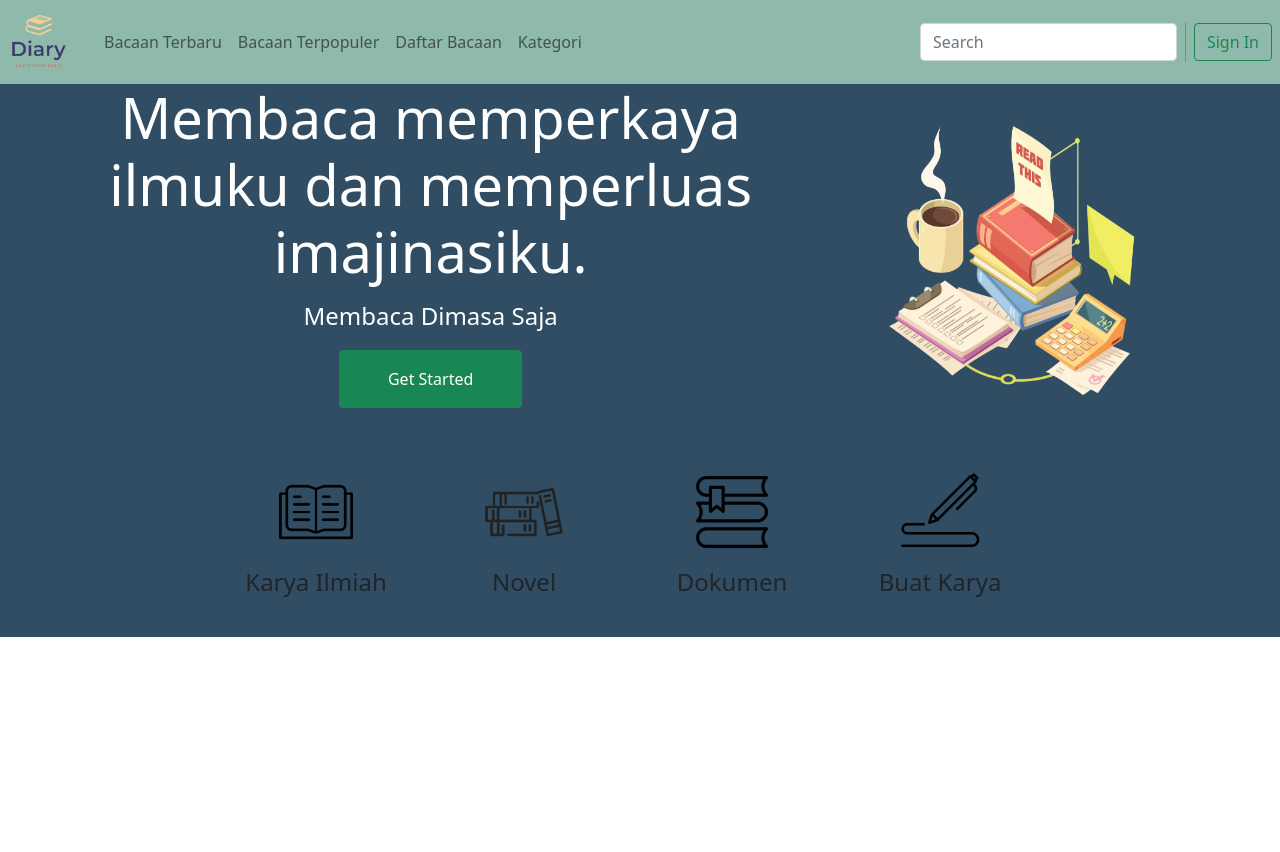
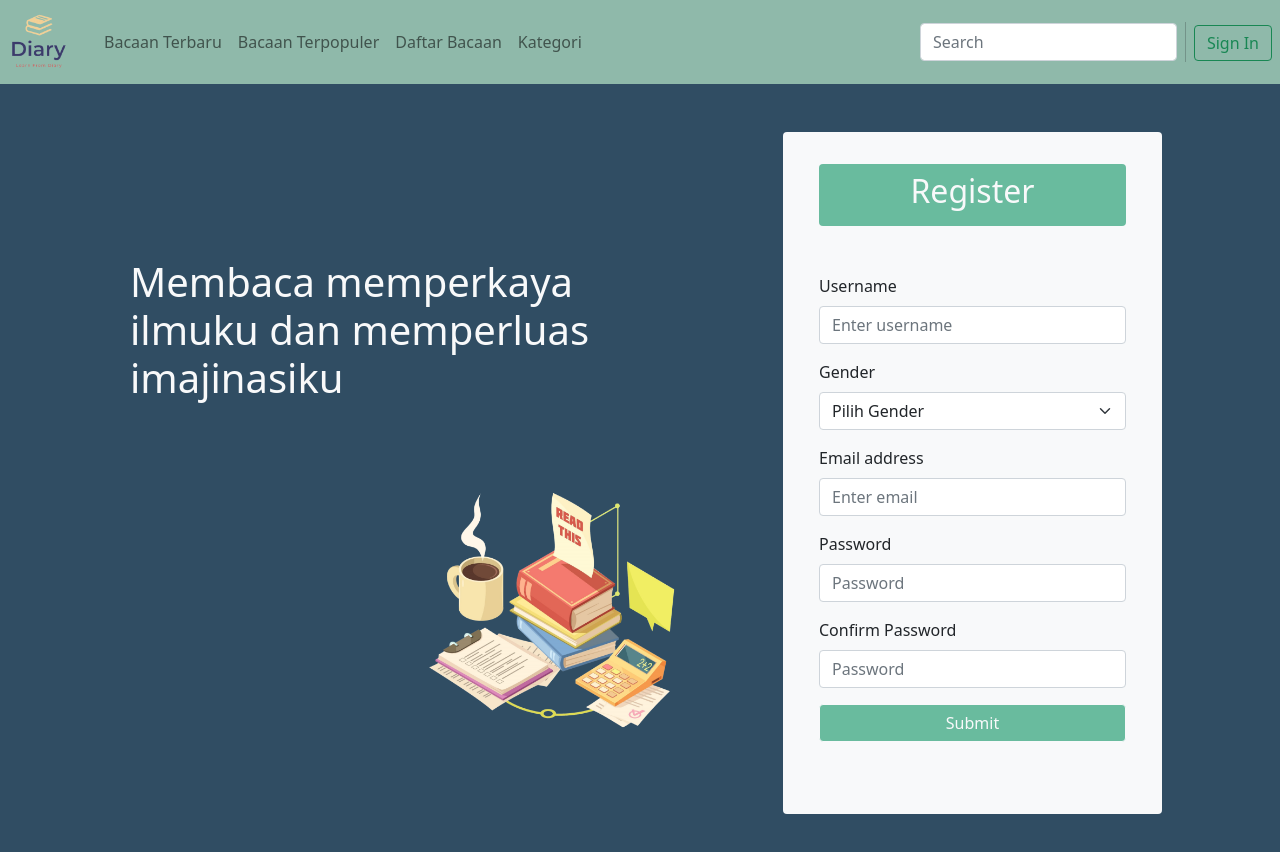
Before and after one commit to TriYogaF/final-project-engineering-64, a React (Create React App) app in the folder frontend/: page /register in a window 1280 px wide. Shown: the top 852 px of the page. Before the commit the page ends 800 px from the top, so only its background shows below. Built offline with nearby package versions, Linux system fonts and the light colour scheme.

Commit message:
add layout register and login

```diff
--- a/frontend/src/App.js
+++ b/frontend/src/App.js
@@ -1,22 +1,23 @@
-import Navbar from './component/NaviBar';
-import Content from './component/Content';
+import Navbar from "./component/NaviBar";
+import Content from "./component/Content";
 import UploadBook from "./pages/UploadBook";
+import Register from "./pages/Register";
+import Login from "./pages/Login";
 import { Route, Routes } from "react-router-dom";
 
 function App() {
   return (
-    <div aria-label="App" className="App">
+    <main aria-label="App" className="App">
       <div className="routes" aria-label="routes">
-          <Routes>
-            <Route path="/uploadbook" element={<UploadBook />} />
-          </Routes>
+        <Navbar />
+        <Routes>
+          <Route path="/" element={<Content />} />
+          <Route path="/uploadbook" element={<UploadBook />} />
+          <Route path="/register" element={<Register />} />
+          <Route path="/login" element={<Login />} />
+        </Routes>
       </div>
-
-      <div aria-label="routes">
-        <Navbar />
-        <Content />
-      </div>
-    </div>
+    </main>
   );
 }
 
--- a/frontend/src/component/Content.js
+++ b/frontend/src/component/Content.js
@@ -1,30 +1,30 @@
-import Book from '../assets/book.png'
-import Karya from '../assets/icon/book.png'
-import Novel from '../assets/icon/literature.png'
-import Doc from '../assets/icon/books.png'
-import Buat from '../assets/icon/write.png'
+import Book from "../assets/book.png";
+import Karya from "../assets/icon/book.png";
+import Novel from "../assets/icon/literature.png";
+import Doc from "../assets/icon/books.png";
+import Buat from "../assets/icon/write.png";
 
 const size = {
   sm: {
-      width: '5em',
-      height: '5em',
+    width: "5em",
+    height: "5em",
   },
   md: {
-      width: '20em',
-      height: '20em',
-   }
-}
+    width: "20em",
+    height: "20em",
+  },
+};
 
 export default function Content() {
   return (
-      <div classNameName="container-fluid px-100 px-lg-5 mb-3" aria-label="content" style={{ backgroundColor: "#304D63" }} >
+    <div classNameName="container-fluid px-100 px-lg-5 mb-3" aria-label="content" style={{ backgroundColor: "#304D63" }}>
       <div className="row align-items-center col-lg-12 mb-4 pb-4 px-5">
         <div className="col-sm-8 text-center text-lg-left">
-               <p className="display-4 font-weight-bold text-white">
-                 Membaca memperkaya ilmuku dan memperluas imajinasiku.
-               </p>
-               <h4 className="text-white sm-2 mt-5 mt-lg-0 mb-3">Membaca Dimasa Saja</h4>
-               <a href="/" className="btn btn-success mt-1 py-3 px-5">Get Started</a>
+          <p className="display-4 font-weight-bold text-white">Membaca memperkaya ilmuku dan memperluas imajinasiku.</p>
+          <h4 className="text-white sm-2 mt-5 mt-lg-0 mb-3">Membaca Dimana Saja</h4>
+          <a href="/" className="btn btn-success mt-1 py-3 px-5">
+            Get Started
+          </a>
         </div>
         <div className="col-4 text-center text-sm-right ms-auto">
           <img style={size.md} src={Book} alt="" />
@@ -33,7 +33,9 @@ export default function Content() {
       <div className="row col-lg-12 card-body justify-content-center">
         <div className="col-2 text-center">
           <div href="#karya">
-                  <a href="/"><img className="center" style={size.sm} src={Karya} alt="" /></a>
+            <a href="/">
+              <img className="center" style={size.sm} src={Karya} alt="" />
+            </a>
             <div className="card-body">
               <h4 className="card-title">Karya Ilmiah</h4>
             </div>
@@ -41,7 +43,9 @@ export default function Content() {
         </div>
         <div className="col-2 text-center">
           <div href="#novel">
-                  <a href="/"><img className="center" style={size.sm} src={Novel} alt="" /></a>
+            <a href="/">
+              <img className="center" style={size.sm} src={Novel} alt="" />
+            </a>
             <div className="card-body">
               <h4 className="card-title">Novel</h4>
             </div>
@@ -49,7 +53,9 @@ export default function Content() {
         </div>
         <div className="col-2 text-center">
           <div href="#doc">
-                  <a href="/"><img className="center" style={size.sm} src={Doc} alt="" /></a>
+            <a href="/">
+              <img className="center" style={size.sm} src={Doc} alt="" />
+            </a>
             <div className="card-body">
               <h4 className="card-title">Dokumen</h4>
             </div>
@@ -57,7 +63,9 @@ export default function Content() {
         </div>
         <div className="col-2 text-center">
           <div>
-                  <a href="/"><img className="center" style={size.sm} src={Buat} alt="" /></a>
+            <a href="/">
+              <img className="center" style={size.sm} src={Buat} alt="" />
+            </a>
             <div className="card-body">
               <h4 className="card-title">Buat Karya</h4>
             </div>
@@ -65,5 +73,5 @@ export default function Content() {
         </div>
       </div>
     </div>
-   )
+  );
 }
--- a/frontend/src/component/NaviBar.js
+++ b/frontend/src/component/NaviBar.js
@@ -1,11 +1,11 @@
-import React from 'react'
-import { Navbar, Form, FormControl, Button, Nav } from 'react-bootstrap'
-import Diary from '../assets/Diary.png'
+import React from "react";
+import { Navbar, Form, FormControl, Button, Nav } from "react-bootstrap";
+import Diary from "../assets/Diary.png";
 
-export default function NaviBar(){
+export default function NaviBar() {
   return (
     <Navbar style={{ backgroundColor: "#8FB9AA" }} expand="sm">
-         <Navbar.Brand href="App.js">
+      <Navbar.Brand href="/">
         <img src={Diary} alt="logo" width="80px" className="img-fluid sm-3" />
       </Navbar.Brand>
       <Navbar.Toggle aria-controls="basic-navbar-nav" />
@@ -21,9 +21,11 @@ export default function NaviBar(){
         </Form>
         <div className="vr" />
         <Form>
-                     <Button variant="outline-success" className="d-inline mx-2">Sign In</Button>
+          <Button variant="outline-success" href="/login" className="d-inline mx-2">
+            Sign In
+          </Button>
         </Form>
       </Navbar.Collapse>
     </Navbar>
-   )
+  );
 }
--- /dev/null
+++ b/frontend/src/pages/Login.js
@@ -0,0 +1,63 @@
+import React from "react";
+import Book from "../assets/book.png";
+import { Container, Form, Row, Col, Button } from "react-bootstrap";
+
+const sizeImg = {
+  width: "50%",
+  height: "50%",
+};
+
+const primaryColor = {
+  backgroundColor: "#304D63",
+};
+
+const secondaryColor = {
+  backgroundColor: "#69BB9E",
+};
+
+export default function Register() {
+  return (
+    <section style={primaryColor}>
+      <Container className="pb-5">
+        <Row className="align-items-center">
+          <Col className="col-7">
+            <h1 className="p-5 text-light">
+              <strong>Membaca</strong> memperkaya ilmuku dan memperluas imajinasiku
+            </h1>
+            <img src={Book} style={sizeImg} className="float-end"></img>
+          </Col>
+          <Col className="bg-light m-5 rounded-2">
+            <Container className="p-4 mt-2 mb-5">
+              <div className="rounded-2 py-2 mb-5" style={secondaryColor}>
+                <h2 className="text-center text-light">Diary</h2>
+              </div>
+              <Form className="d-grid">
+                <Form.Group className="mb-3" controlId="inputEmail">
+                  <Form.Label>Email address</Form.Label>
+                  <Form.Control type="email" placeholder="Enter email" />
+                </Form.Group>
+                <Form.Group className="mb-3" controlId="InputPassword">
+                  <Form.Label>Password</Form.Label>
+                  <Form.Control type="password" placeholder="Password" />
+                </Form.Group>
+                <Button variant="light" className="text-light" style={secondaryColor} type="submit">
+                  Login
+                </Button>
+              </Form>
+              <div className="text-center pt-4">
+                <p>
+                  If you don't have an account
+                  <br />
+                  You can{" "}
+                  <a href="/register" className="link-dark">
+                    Register here !
+                  </a>
+                </p>
+              </div>
+            </Container>
+          </Col>
+        </Row>
+      </Container>
+    </section>
+  );
+}
--- /dev/null
+++ b/frontend/src/pages/Register.js
@@ -0,0 +1,67 @@
+import React from "react";
+import Book from "../assets/book.png";
+import { Container, Form, Row, Col, Button } from "react-bootstrap";
+
+const sizeImg = {
+  width: "50%",
+  height: "50%",
+};
+
+const primaryColor = {
+  backgroundColor: "#304D63",
+};
+
+const secondaryColor = {
+  backgroundColor: "#69BB9E",
+};
+
+export default function Register() {
+  return (
+    <main style={primaryColor}>
+      <Container className="pb-5">
+        <Row className="align-items-center">
+          <Col className="col-7">
+            <h1 className="p-5 text-light">Membaca memperkaya ilmuku dan memperluas imajinasiku</h1>
+            <img src={Book} style={sizeImg} className="float-end"></img>
+          </Col>
+          <Col className="bg-light m-5 rounded-2">
+            <Container className="p-4 mt-2 mb-5">
+              <div className="rounded-2 py-2 mb-5" style={secondaryColor}>
+                <h2 className="text-center text-light">Register</h2>
+              </div>
+              <Form className="d-grid">
+                <Form.Group className="mb-3" controlId="InputUsername">
+                  <Form.Label>Username</Form.Label>
+                  <Form.Control type="email" placeholder="Enter username" />
+                </Form.Group>
+                <Form.Group className="mb-3" controlId="inputKategori">
+                  <Form.Label>Gender</Form.Label>
+                  <Form.Select>
+                    <option>Pilih Gender</option>
+                    <option value="1">Male</option>
+                    <option value="2">Female</option>
+                  </Form.Select>
+                </Form.Group>
+                <Form.Group className="mb-3" controlId="inputEmail">
+                  <Form.Label>Email address</Form.Label>
+                  <Form.Control type="email" placeholder="Enter email" />
+                </Form.Group>
+                <Form.Group className="mb-3" controlId="InputPassword">
+                  <Form.Label>Password</Form.Label>
+                  <Form.Control type="password" placeholder="Password" />
+                </Form.Group>
+                <Form.Group className="mb-3" controlId="InputPassword">
+                  <Form.Label>Confirm Password</Form.Label>
+                  <Form.Control type="password" placeholder="Password" />
+                </Form.Group>
+                <Button variant="light" className="text-light" style={secondaryColor} type="submit">
+                  Submit
+                </Button>
+              </Form>
+            </Container>
+          </Col>
+        </Row>
+      </Container>
+    </main>
+  );
+}
```
Lines whose indentation alone changed are shown as unchanged.
